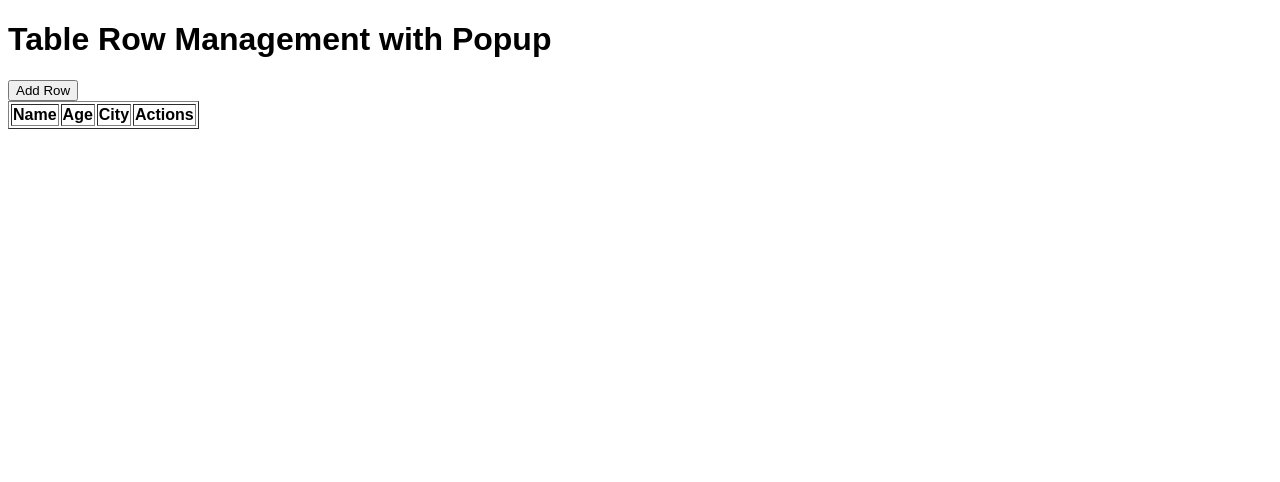
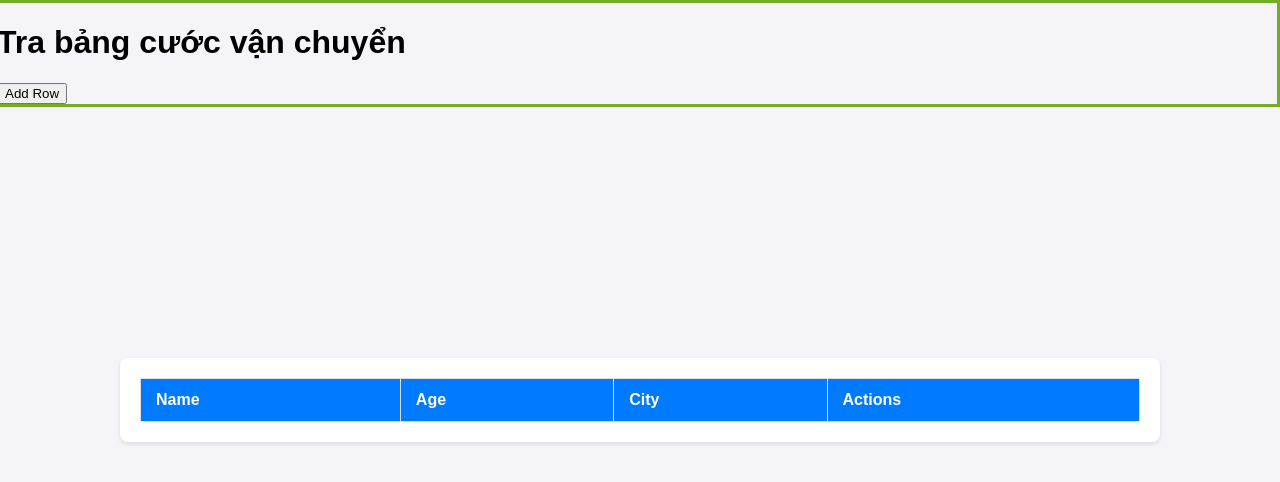
Before and after one commit to qtdu/lzd, a plain HTML site: page index.html in a window 1280 px wide. Drawn offline with Linux system fonts and the light colour scheme.

Commit message:
Update index.html

```diff
--- a/index.html
+++ b/index.html
@@ -7,6 +7,68 @@
     <style>
     	body {
     font-family: Arial, sans-serif;
+    margin: 0;
+    padding: 0;
+    display: flex;
+    justify-content: center;
+    align-items: center;
+    height: 100vh;
+    background-color: #f4f4f9;
+}
+
+.table-container {
+    width: 90%;
+    max-width: 1000px;
+    margin: auto;
+    overflow-x: auto;
+    background: #fff;
+    border-radius: 8px;
+    box-shadow: 0 2px 4px rgba(0, 0, 0, 0.1);
+    padding: 20px;
+}
+
+.responsive-table {
+    width: 100%;
+    border-collapse: collapse;
+}
+
+.responsive-table th,
+.responsive-table td {
+    padding: 12px 15px;
+    border: 1px solid #ddd;
+    text-align: left;
+}
+
+.responsive-table thead {
+    background-color: #007bff;
+    color: #ffffff;
+}
+
+.responsive-table tbody tr:nth-of-type(even) {
+    background-color: #f9f9f9;
+}
+
+.responsive-table tbody tr:hover {
+    background-color: #f1f1f1;
+}
+
+/* Responsive Styles */
+@media (max-width: 768px) {
+    .responsive-table th,
+    .responsive-table td {
+        padding: 8px 10px;
+    }
+}
+
+@media (max-width: 480px) {
+    .responsive-table th,
+    .responsive-table td {
+        padding: 5px 8px;
+    }
+
+    .table-container {
+        padding: 10px;
+    }
 }
 
 .popup {
@@ -55,13 +117,25 @@ form input {
     padding: 5px;
     margin-top: 5px;
 }
+
+div.fixed {
+  position: fixed;
+  top: 0;
+  right: 0;
+  width: 100%;
+  border: 3px solid #73AD21;
+}
+
     </style>
 
 </head>
 <body>
-    <h1>Table Row Management with Popup</h1>
+    <div class="fixed">
+        <h1>Tra bảng cước vận chuyển</h1>
         <button onclick="openPopup('add')">Add Row</button>
-    <table id="dataTable" border="1">
+    </div>
+    <div class="table-container">
+        <table id="dataTable" border="1" class="responsive-table">
             <thead>
                 <tr>
                     <th>Name</th>
@@ -74,7 +148,7 @@ form input {
             <!-- Rows will be added here dynamically -->
         </tbody>
         </table>
-
+    </div>
     <div id="popup" class="popup">
         <div class="popup-content">
             <span class="close" onclick="closePopup()">&times;</span>
```
Lines whose indentation alone changed are shown as unchanged.
